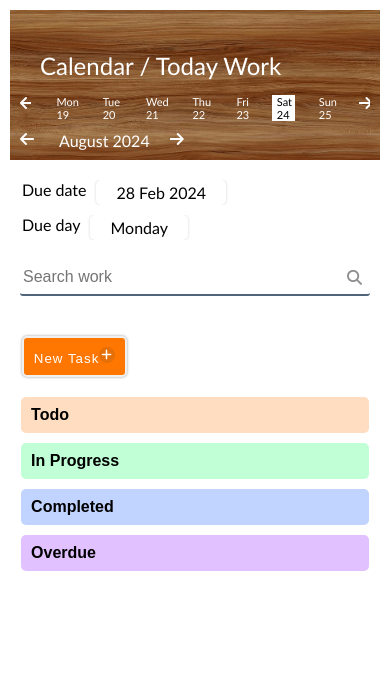
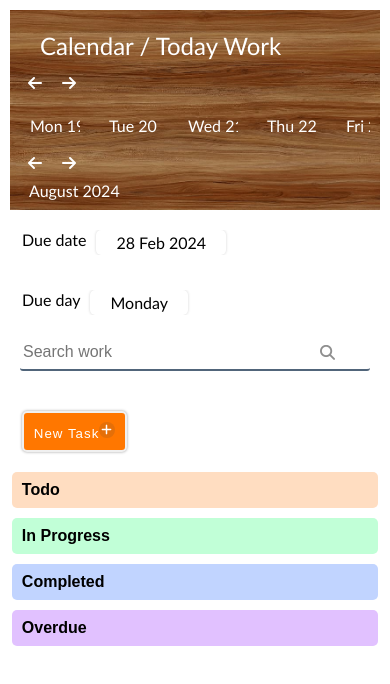
Before and after one commit to mdsamiullah-in/Expense-Tracker, a plain HTML site: page index.html in a window 390 px wide. Drawn offline with nearby package versions, Linux system fonts and the light colour scheme.

Commit message:
all worked files modified

```diff
--- a/index.html
+++ b/index.html
@@ -45,19 +45,24 @@
                     <h2>Calendar / Today Work</h2>
 
 
-
+                  <div class="weekIcon">
+                    <i class="fa-solid fa-arrow-left" id="prevWeek"></i>
+                    <i class="fa-solid fa-arrow-right" id="nextWeek"></i>
+                  </div>
 
                     <div class="dateBox">
+
                         <div class="days">
-                            <i class="fa-solid fa-arrow-left" id="prevWeek"></i>
-                            <div class="days" id="weekDays"></div>
-                            <i class="fa-solid fa-arrow-right" id="nextWeek"></i>
+                            <div class="day" id="weekDays"></div>
+                        </div>
+
+                        <div class="monthBox">
+                            <i class="fa-solid fa-arrow-left" id="prevMonth"></i>
+                            <i class="fa-solid fa-arrow-right" id="nextMonth"></i>
                         </div>
 
                         <div class="yearBox">
-                            <i class="fa-solid fa-arrow-left" id="prevMonth"></i>
                             <p id="currentMonthYear" class="year">August 2024</p>
-                            <i class="fa-solid fa-arrow-right" id="nextMonth"></i>
                         </div>
 
                     </div>
--- a/script.js
+++ b/script.js
@@ -37,6 +37,7 @@ function updateWeek() {
         if (day.toDateString() === new Date().toDateString()) {
             dayElement.style.backgroundColor = 'white';
             dayElement.style.color = 'black';
+            dayElement.style.borderRadius = "5px";
             dayElement.classList.add('current');
             dayElement.classList.add('selected'); // Default selected banaye
             selectedDate = day; // Current date ko select kare
@@ -56,6 +57,7 @@ function updateWeek() {
             if (!dayElement.classList.contains('current')) {
                 dayElement.style.backgroundColor = 'white';
                 dayElement.style.color = 'black';
+                dayElement.style.borderRadius = "5px"
             }
         });
 
--- a/style.css
+++ b/style.css
@@ -402,6 +402,7 @@ img{
 ::-webkit-scrollbar-track {
     background: #000000dd;
     border-radius: 10px;
+    width: 0px;
 }
 
 /* Handle (thumb) of the scrollbar */
@@ -413,6 +414,7 @@ img{
 /* Handle on hover */
 ::-webkit-scrollbar-thumb:hover {
     background: #555;
+    width: 0;
 }
 
 
@@ -525,7 +527,34 @@ img{
     border-radius: 0px;
 }
 
+@media (max-width: 767px) {
 
+    #weekDays {
+        overflow-x: scroll;
+        white-space: nowrap;
+        cursor: pointer;
+    }
+
+    #weekDays p {
+        display: inline-block;
+        padding: 10px;
+        margin: 0;
+        text-align: center;
+        min-width: 60px;
+    }
+}
+
+
+.weekIcon{
+    display: flex;
+    margin-left: 8px;
+    gap: 20px;
+    color: white;
+}
+
+.weekIcon i{
+    color: white;
+}
 
 
 
@@ -539,12 +568,12 @@ img{
     }
 
     .workName{
-        width: 94%;
+        width: 99%;
     }
 
     .works p{
-        width: 94%;
-        margin-left: 3%;
+        width: 99%;
+        margin-left: 0.5%;
     }
 
     #addWork{
@@ -562,7 +591,8 @@ img{
     }
 
     #weekDays p{
-        font-size: 11px;
+        font-size: 16px;
+        text-align: center;
     }
 
     .searchBox input{
@@ -581,7 +611,67 @@ img{
         margin-left: 12px;
         display: flex;
         flex-direction: column;
-        gap: 10px;
+        gap: 35px;
+    }
+
+
+    #weekDays{
+        background-color: black;
+        overflow-x: hidden;
+        background-color: transparent;
+        border: none;
+        overflow: hidden;
+    }
+
+    .days{
+        display: flex;
+        align-items: center;
+    }
+
+    .days i{
+        display: none;
+    }
+
+    #weekDays {
+        overflow-x: scroll;
+        white-space: nowrap;
+        cursor: pointer;
+        scrollbar-width: none; /* For Firefox */
+    }
+
+    #weekDays::-webkit-scrollbar {
+        width: 0px;
+        height: 0px;
+    }
+
+    .yearBox{
+        margin-left: 4px;
+    }
+
+    #workBox h2{
+        margin-left: 5px;
+    }
+
+    #searchIcon{
+        background-color: red;
+        width: fit-content;
+        margin-left: 310px;
+        background-color: transparent;
+    }
+
+    .workBox{
+        height: 200px;
+    }
+
+    .monthBox{
+        display: flex;
+        margin-left: 8px;
+        gap: 20px;
+        color: white;
+    }
+
+    .monthBox i{
+        color: white;
     }
 
 }
@@ -590,7 +680,7 @@ img{
 
 #progressBox{
     width: 100%;
-    height: 200px;
+    height: 160px;
     background-color: red;
     margin-top: 20px;
     border-radius: 5px;
```
